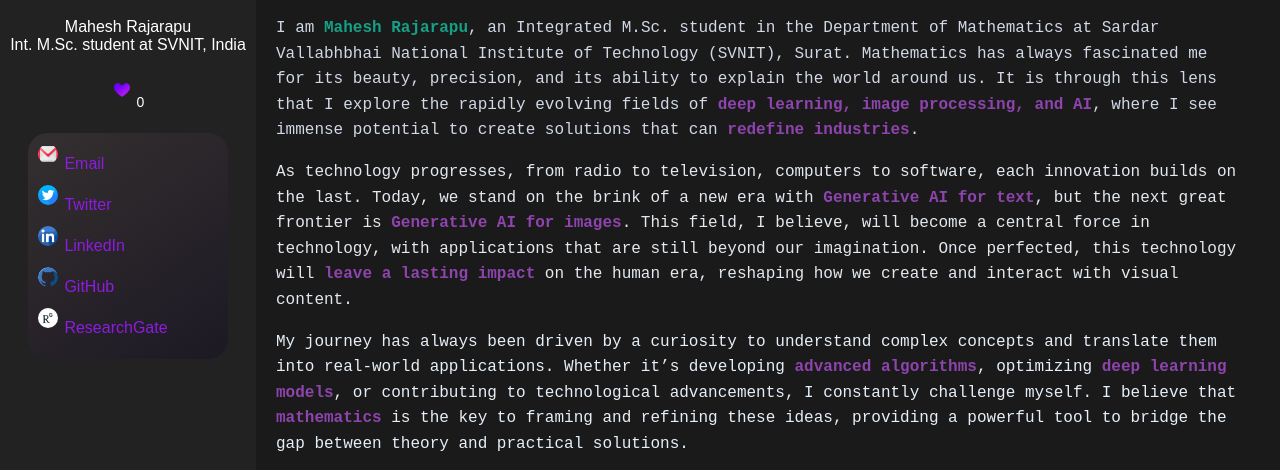
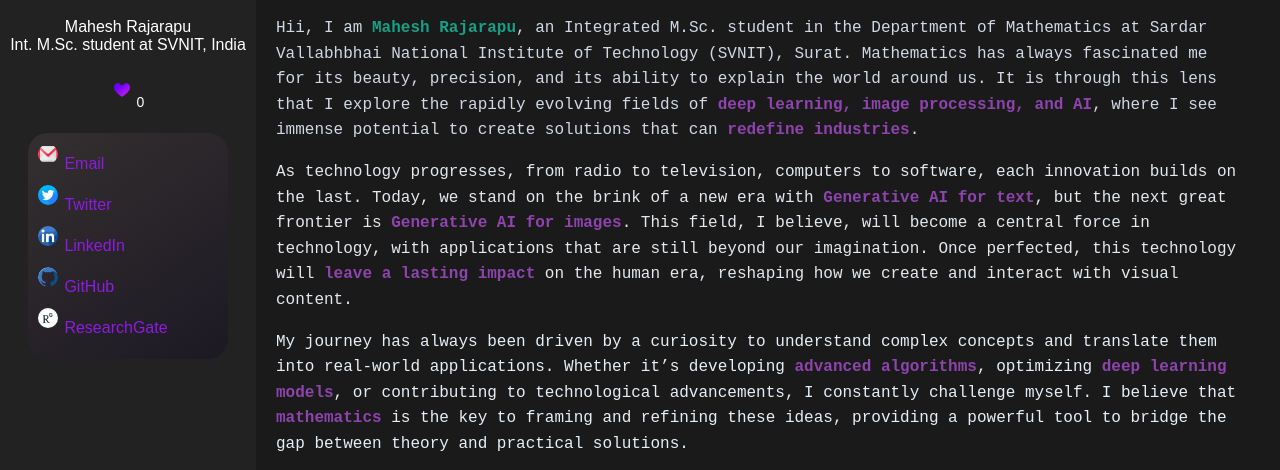
Before and after one commit to rajarapumahesh/My-website, a plain HTML site: page index.html in a window 1280 px wide. Shown: the part 303-773 px from the top of the page. Drawn offline with Linux system fonts and the light colour scheme.

Commit message:
Added hii

```diff
--- a/index.html
+++ b/index.html
@@ -366,7 +366,7 @@
         <div class="profile-section">
             <div class="info">
                 <p style="font-family: 'Courier New', Courier, monospace; font-size: 16px; line-height: 1.6; color: #d1d8e6;">
-                    I am <strong style="color: #16A085;">Mahesh Rajarapu</strong>, an Integrated M.Sc. student in the Department of Mathematics at Sardar Vallabhbhai National Institute of Technology (SVNIT), Surat. Mathematics has always fascinated me for its beauty, precision, and its ability to explain the world around us. It is through this lens that I explore the rapidly evolving fields of <strong style="color: #8e44ad;">deep learning, image processing, and AI</strong>, where I see immense potential to create solutions that can <strong style="color: #8e44ad;">redefine industries</strong>.
+                    Hii, I am <strong style="color: #16A085;">Mahesh Rajarapu</strong>, an Integrated M.Sc. student in the Department of Mathematics at Sardar Vallabhbhai National Institute of Technology (SVNIT), Surat. Mathematics has always fascinated me for its beauty, precision, and its ability to explain the world around us. It is through this lens that I explore the rapidly evolving fields of <strong style="color: #8e44ad;">deep learning, image processing, and AI</strong>, where I see immense potential to create solutions that can <strong style="color: #8e44ad;">redefine industries</strong>.
                 </p>
                 <p style="font-family: 'Courier New', Courier, monospace; font-size: 16px; line-height: 1.6; color: #e3e9ef;">
                     As technology progresses, from radio to television, computers to software, each innovation builds on the last. Today, we stand on the brink of a new era with <strong style="color: #8e44ad;">Generative AI for text</strong>, but the next great frontier is <strong style="color: #8e44ad;">Generative AI for images</strong>. This field, I believe, will become a central force in technology, with applications that are still beyond our imagination. Once perfected, this technology will <strong style="color: #8e44ad;">leave a lasting impact</strong> on the human era, reshaping how we create and interact with visual content.
```
